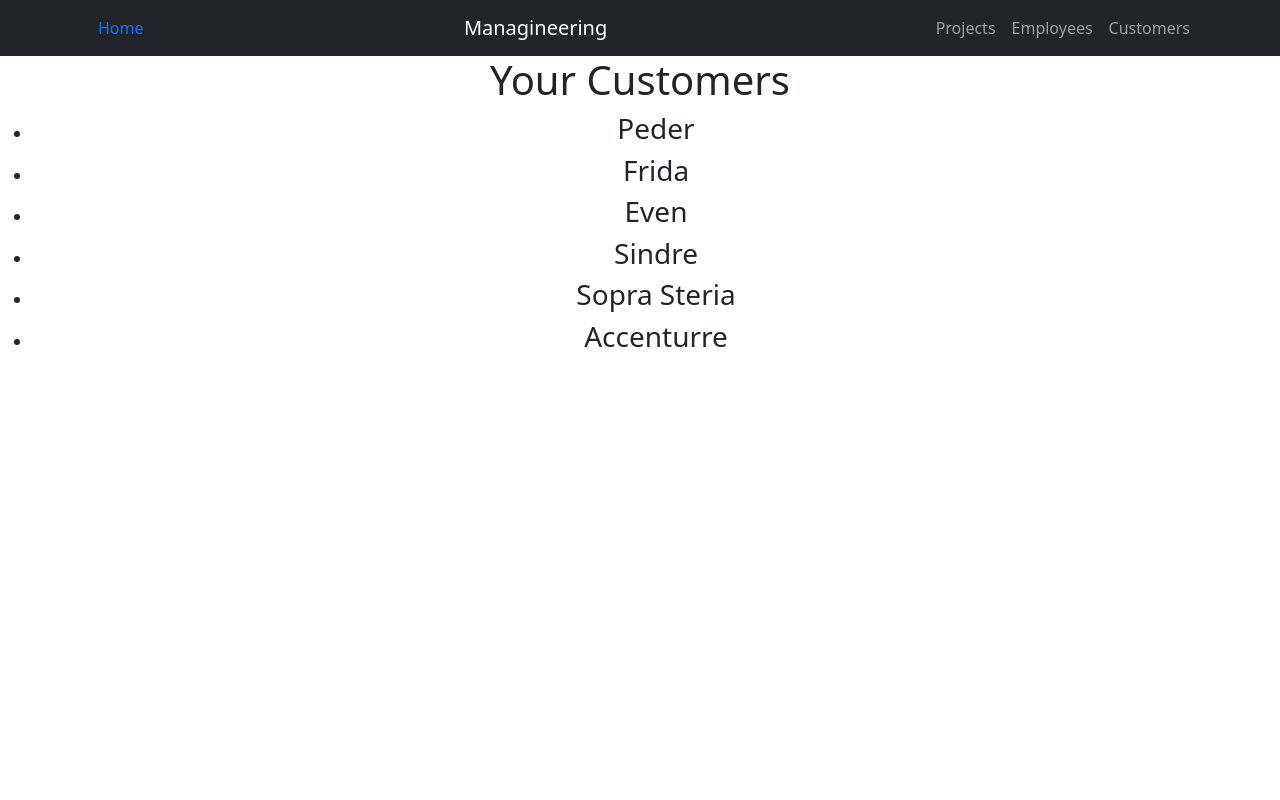
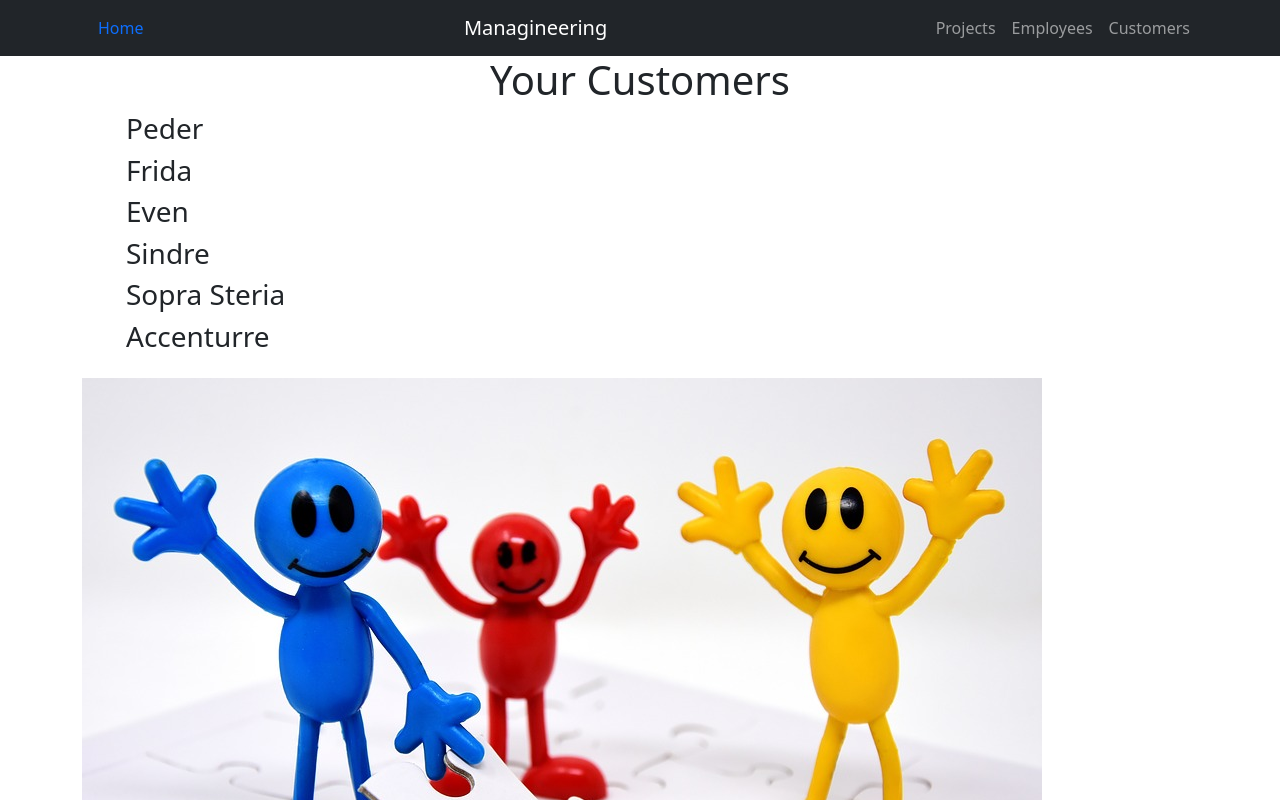
Before and after one commit to LaurentBaj/PGR305_Arbeidskrav, a React (Create React App) app: page /customers in a window 1280 px wide. Shown: the top 800 px of the page. Built offline with nearby package versions, Linux system fonts and the light colour scheme.

Commit message:
Added pictures

```diff
--- a/src/components/customers/CustomerList.tsx
+++ b/src/components/customers/CustomerList.tsx
@@ -1,6 +1,7 @@
 import {FC, useState} from "react";
 import {ICustomer} from "../../interfaces/interfaces";
 import {CustomerItem} from "./CustomerItem";
+import {Col, Container} from "react-bootstrap";
 
 export const CustomerList:FC = () => {
     const [ customers ] = useState<Array<ICustomer>>(
@@ -9,13 +10,19 @@
             {name: "Sindre"}, {name: "Sopra Steria"}, {name: "Accenturre"}
         ]
     )
+
     return (
         <>
-            <ul>
-                { customers.map( (customer) => {
-                    return <li><CustomerItem name={customer.name} /></li>
-                })}
-            </ul>
+            <div className={"container-md"}>
+                <ul>
+                    <div className={"row"}>
+                        {customers.map( (customer, key) => {
+                            return <div className={"container-sm"}><CustomerItem name={customer.name} /></div>
+                        })}
+                    </div>
+                </ul>
+            </div>
+
         </>
     )
 }
--- a/src/components/projects_/ProjectItem.tsx
+++ b/src/components/projects_/ProjectItem.tsx
@@ -4,7 +4,7 @@
 export const ProjectItem:FC<IProject> = ({name, status, employees}) => {
     return (
         <article>
-            <p><b>{name}</b> - Status: <b>{status}</b></p>
+            <p><b>{name}</b> - status: <b>{status}</b></p>
         </article>
     )
 }
--- a/src/components/projects_/ProjectList.tsx
+++ b/src/components/projects_/ProjectList.tsx
@@ -3,6 +3,7 @@
 import {ProjectContextType} from "../../types/ProjectContextType";
 import {ProjectItem} from "./ProjectItem";
 import {Link} from "react-router-dom";
+import {Container} from "react-bootstrap";
 
 
 export const ProjectList:FC = () => {
--- a/src/pages/Customers.tsx
+++ b/src/pages/Customers.tsx
@@ -7,6 +7,7 @@
             <section>
                 <h1>Your Customers</h1>
                 <CustomerList />
+                <img className="img-fluid" src={require(`../assets/images/puzzle.jpg`).default} alt=""/>
             </section>
         </>
     )
--- a/src/pages/Home.tsx
+++ b/src/pages/Home.tsx
@@ -4,7 +4,7 @@
     return (
         <>
             <h1>Manage your Projects, Employees and Customers</h1>
-
+            <img className="img-fluid" src={require("../assets/images/home.jpg").default} alt=""/>
         </>
     )
 }
--- a/src/routing/Routing.tsx
+++ b/src/routing/Routing.tsx
@@ -4,6 +4,7 @@
 import {Customers, Employees, Home, Projects, ProjectView} from "../pages"
 import {ProjectProvider} from "../contexts/ProjectContext";
 import "./routing.css"
+import {Container} from "react-bootstrap";
 
 
 export const Routing: FC = () => {
@@ -11,6 +12,7 @@
         <>
             <BrowserRouter>
                 <MainNavigation />
+                <Container>
                     <Switch>
                         <div className={"this_style"}>
                             <Route exact path={"/"} component={Home} />
@@ -22,6 +24,7 @@
                             </ProjectProvider>
                         </div>
                     </Switch>
+                </Container>
             </BrowserRouter>
         </>
     )
--- a/src/routing/routing.css
+++ b/src/routing/routing.css
@@ -1,4 +1,4 @@
-h1, h2, h3 {
+h1, h2 {
     text-align: center;
 }
 
@@ -15,3 +15,7 @@
 p {
     display: inline;
 }
+
+li {
+    margin-top: 2%;
+}
```
Also changed, not shown: src/assets/images/home.jpg (added), src/assets/images/puzzle.jpg (added). Lines whose indentation alone changed are shown as unchanged.
